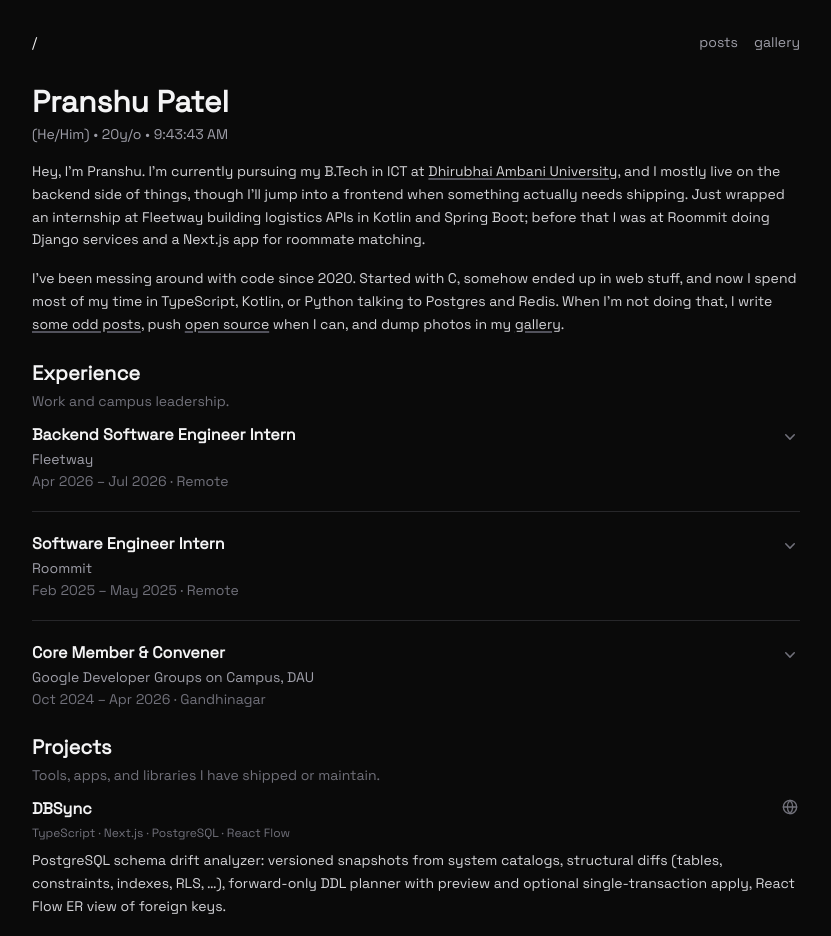
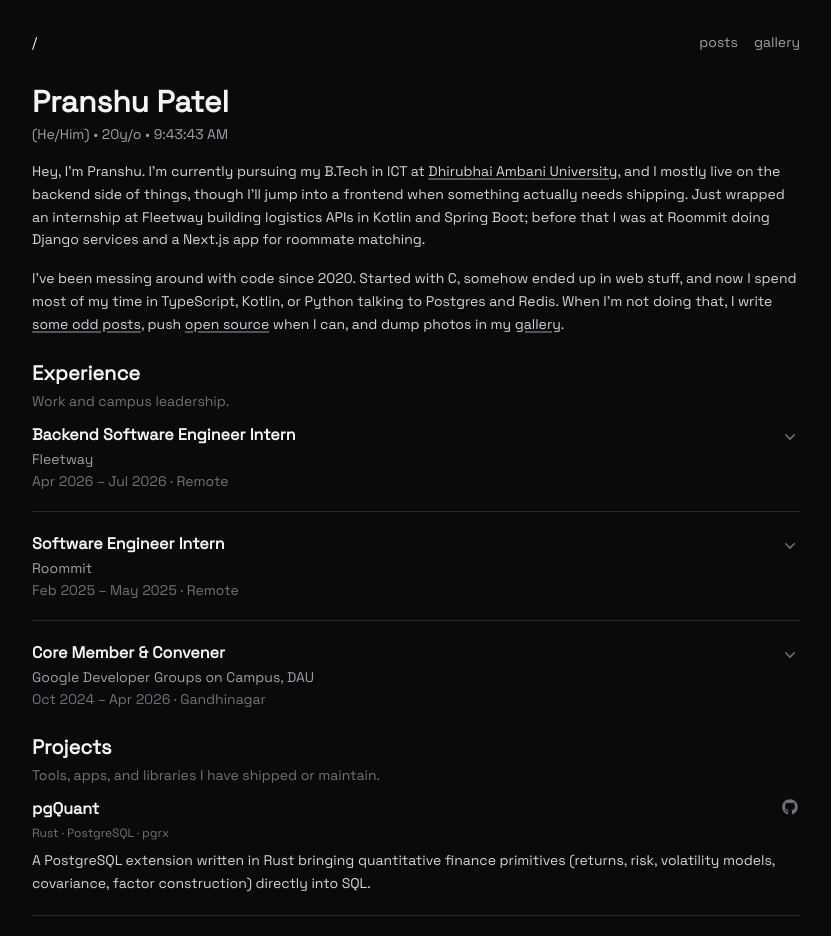
Before and after one commit to pranshu05/pranshu05.vercel.app, a Next.js app: page / in a window 1280 px wide. Shown: the top 936 px of the page, without its empty margins (224-1055 px from the left). Built offline with nearby package versions, Linux system fonts and the light colour scheme.

Commit message:
feat: add pgQuant project entry with description and GitHub link

```diff
--- a/src/data/projects.ts
+++ b/src/data/projects.ts
@@ -7,6 +7,12 @@ export type ProjectEntry = {
 };
 
 export const projects: ProjectEntry[] = [
+    {
+        title: "pgQuant",
+        blurb: "A PostgreSQL extension written in Rust bringing quantitative finance primitives (returns, risk, volatility models, covariance, factor construction) directly into SQL.",
+        stack: "Rust · PostgreSQL · pgrx",
+        github: "https://github.com/pranshu05/pgQuant",
+    },
     {
         title: "DBSync",
         blurb: "PostgreSQL schema drift analyzer: versioned snapshots from system catalogs, structural diffs (tables, constraints, indexes, RLS, …), forward-only DDL planner with preview and optional single-transaction apply, React Flow ER view of foreign keys.",
```
